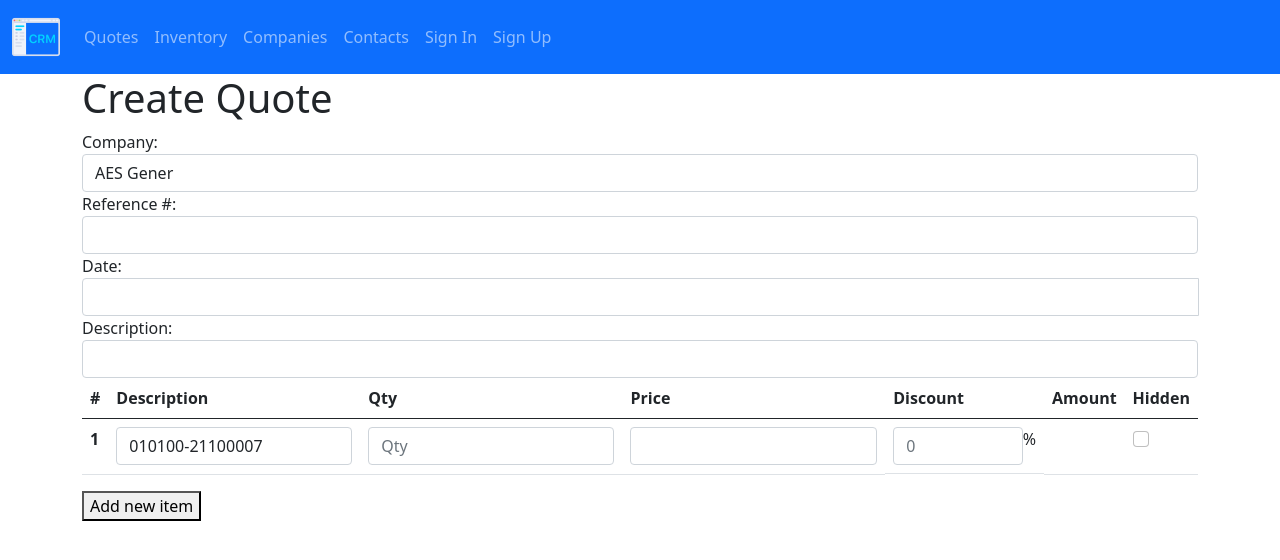
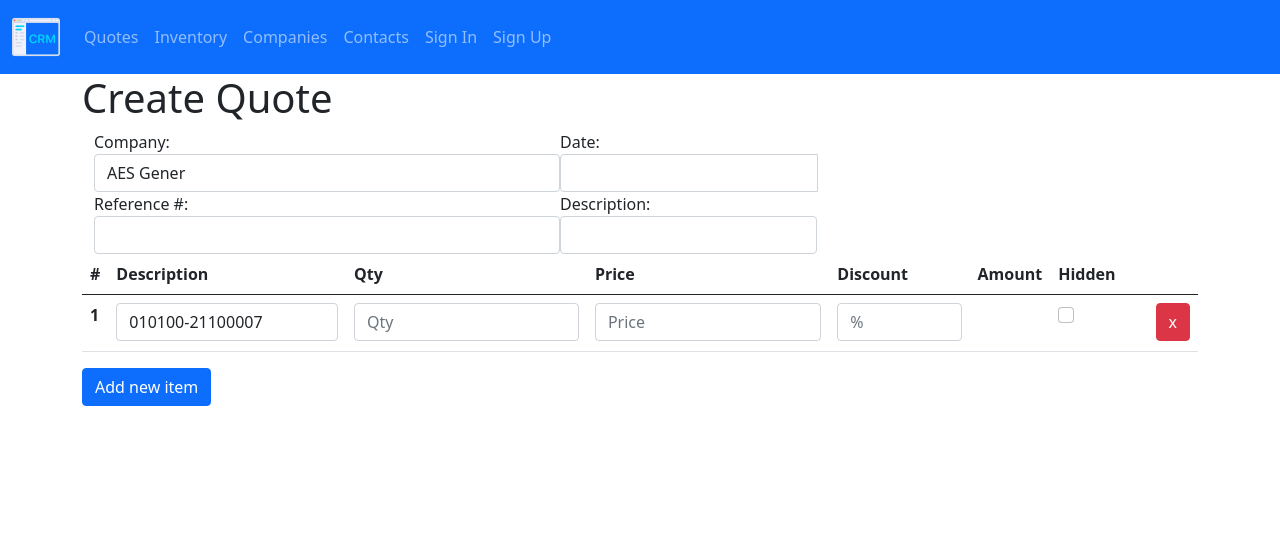
Before and after one commit to carlossgv/personalcrm-repo, a Django app: page /quote/create-quote in a window 1280 px wide. Shown: the top 560 px of the page. Run offline with Django 3.2, Linux system fonts and the light colour scheme; data comes from the database, SQL or seed files in the repository; some libraries are stand-ins or nearby versions.

Commit message:
most of quote rows finished

```diff
--- a/personalcrm/quote/static/quote/css/main.css
+++ b/personalcrm/quote/static/quote/css/main.css
@@ -1,4 +1,10 @@
 .discount-column {
+  /* display: flex;
+  height: max-content;
+  vertical-align: middle; */
+}
+
+#general-info {
   display: flex;
-  vertical-align: middle;
+  flex-wrap: wrap;
 }
--- a/personalcrm/quote/static/quote/js/main.js
+++ b/personalcrm/quote/static/quote/js/main.js
@@ -5,19 +5,133 @@ document.addEventListener('DOMContentLoaded', function () {
     new_quote_button.click(() => (location.href = 'create-quote'));
   }
 
-  $('#price, #qty, #discount').keyup(() => updateAmount());
+  $('.price, .qty, .discount').keyup((event) => {
+    let tr = event.target.closest('tr');
+    updateAmount(tr);
+  });
+
+  $('.deleteRowButton').click((event) => {
+    let tr = event.target.closest('tr');
+    deleteRow(tr);
+  });
+
+  $('#new-item').click(() => addNewLine());
+
+  $('.hiddenCheck').click((event) => {
+    let checkbox = event.target;
+    let tr = event.target.closest('tr');
+    hideRow(tr, checkbox);
+  });
 
   $('.datepicker').datepicker();
   console.log('Document loaded!');
 });
 
-function updateAmount() {
-  let amount = $('#amount-column');
-  let qty = $('#qty').val();
-  let price = $('#price').val();
-  let discount = $('#discount').val();
+function updateAmount(tr) {
+  let qty = $(tr).find('.qty').val();
+  let price = $(tr).find('.price').val();
+  let discount = $(tr).find('.discount').val();
 
-  amount.html((qty * price * (100 - discount)) / 100);
+  let amount = (qty * price * (100 - discount)) / 100;
 
-  console.log(amount.html(), qty, price, discount);
+  $(tr).find('.amount').html(amount);
 }
+
+function deleteRow(tr) {
+  $(tr).remove();
+}
+
+function hideRow(tr, checkbox) {
+  if ($(checkbox).is(':checked')) {
+    $(tr).css('background-color', 'gainsboro');
+  } else {
+    $(tr).css('background-color', 'white');
+  }
+}
+
+function addNewLine() {
+  number = parseInt($('th').last().html());
+  if (number) {
+    number = ++number;
+  } else {
+    number = 1;
+  }
+
+  fetch('request-product-options')
+    .then((response) => response.json())
+    .then((data) => {
+      product_options = data['product_options'];
+      let products = '';
+
+      for (key in product_options) {
+        products = products.concat(`<option>${product_options[key]}</option>`);
+      }
+
+      let line = newLine(products);
+
+      $('tbody').append(line);
+
+      $('.price, .qty, .discount').keyup((event) => {
+        let tr = event.target.closest('tr');
+        updateAmount(tr);
+      });
+
+      $('.deleteRowButton').click((event) => {
+        let tr = event.target.closest('tr');
+        deleteRow(tr);
+      });
+
+      $('.hiddenCheck').click((event) => {
+        let checkbox = event.target;
+        let tr = event.target.closest('tr');
+        hideRow(tr, checkbox);
+      });
+    });
+}
+
+function newLine(products) {
+  let line =
+    '<tr>' +
+    '                        <th scope="row">' +
+    number +
+    '</th>' +
+    '                        <td class="description-column">' +
+    '                            <div class="form-group">' +
+    '                                <select class="form-control" id="companySelect">' +
+    `                                ${products}` +
+    '                                </select>' +
+    '                            </div>' +
+    '                        </td>' +
+    '                        <td class="qty-column">' +
+    '                            <div class="form-group">' +
+    '                                <input type="number" class="form-control qty" placeholder="Qty" min="0" step="1">' +
+    '                            </div>' +
+    '                        </td>' +
+    '                        <td class="price-column">' +
+    '                            <div class="form-group">' +
+    '                                <input type="number" class="form-control price" min="0.01" placeholder="Price">' +
+    '                            </div>' +
+    '                        </td>' +
+    '                        <td class="discount-column">' +
+    '                            <div class="form-group">' +
+    '                                <input type="number" class="form-control discount" id="discount" placeholder="%" min="0.01" max="99.99">' +
+    '                            </div>' +
+    // '                            <div>%</div>' +
+    '                        </td>' +
+    '                        <td class="amount-column">' +
+    '                            <div class="amount"></div>' +
+    '                        </td>' +
+    '                        <td class="hiddenCheck-column">' +
+    '                            <div class="form-check">' +
+    '                                <input class="form-check-input hiddenCheck" type="checkbox" value="">' +
+    '                            </div>' +
+    '                        </td>' +
+    '                        <td class="deleteRow-column">' +
+    '                            <div class="form-check">' +
+    '                                <button class="btn btn-danger deleteRowButton" type="button">x</button>' +
+    '                            </div>' +
+    '                        </td>' +
+    '                    </tr>';
+
+  return line;
+}
--- a/personalcrm/quote/templates/quote/create-quote.html
+++ b/personalcrm/quote/templates/quote/create-quote.html
@@ -3,6 +3,8 @@
 {% block body %}
     <h1>Create Quote</h1>
     <form id="new-quote-form" action="" method="post">
+        <div id="general-info" class="container-fluid">
+            <div id="general-first">
                 <div class="form-group">
                     <label for="companySelect">Company:</label>
                     <select class="form-control" id="companySelect">
@@ -15,6 +17,8 @@
                     <label for="reference">Reference #:</label>
                     <input type="text" class="form-control" id="reference" placeholder="">
                 </div>
+            </div>
+            <div id="general-second">
                 <div class="form-group">
                     <label for="reference">Date:</label>
                     <div class="input-group date" data-provide="datepicker">
@@ -28,6 +32,8 @@
                     <label for="description">Description:</label>
                     <input type="text" class="form-control" id="description" placeholder="">
                 </div>
+            </div>
+        </div>
         <div class="form-group">
             <table class="table" id="form-table">
                 <thead>
@@ -39,10 +45,11 @@
                         <th scope="col">Discount</th>
                         <th scope="col">Amount</th>
                         <th scope="col">Hidden</th>
+                        <th scope="col"></th>
                     </tr>
                 </thead>
                 <tbody>
-                    <tr id="row-1">
+                    <tr>
                         <th scope="row">1</th>
                         <td class="description-column">
                             <div class="form-group">
@@ -55,30 +62,39 @@
                         </td>
                         <td class="qty-column">
                             <div class="form-group">
-                                <input type="number" class="form-control" id="qty" placeholder="Qty" min="0" step="1">
+                                <input type="number" class="form-control qty" placeholder="Qty" min="0" step="1">
                             </div>
                         </td>
                         <td class="price-column">
                             <div class="form-group">
-                                <input type="number" class="form-control" id="price" min="0.01">
+                                <input type="number" class="form-control price" min="0.01" placeholder="Price">
                             </div>
                         </td>
                         <td class="discount-column">
                             <div class="form-group">
-                                <input type="number" class="form-control" id="discount" placeholder="0" min="0.01" max="99.99">
+                                <input type="number" class="form-control discount" id="discount" placeholder="%" min="0.01" max="99.99">
                             </div>
-                            <div>%</div>
+                            <!-- <div>%</div> -->
                         </td>
-                        <td class="amount-column"></td>
-                        <td class="hidden-column">
+                        <td class="amount-column">
+                            <div class="amount"></div>
+                        </td>
+                        <td class="hiddenCheck-column">
                             <div class="form-check">
-                                <input class="form-check-input" type="checkbox" value="" id="hiddenCheck">
+                                <input class="form-check-input hiddenCheck" type="checkbox" value="">
+                            </div>
+                        </td>
+                        <td class="deleteRow-column">
+                            <div class="form-check">
+                                <button class="btn btn-danger deleteRowButton" type="button">x</button>
                             </div>
                         </td>
                     </tr>
                 </tbody>
             </table>
-            <button id="new-item">Add new item</button>
+            <div>
+                <button type="button" class="btn btn-primary" id="new-item">Add new item</buttont>
+            </div>
         </div>
 
     </form>
--- a/personalcrm/quote/urls.py
+++ b/personalcrm/quote/urls.py
@@ -4,4 +4,10 @@ from . import views
 urlpatterns = [
     path("", views.home, name="quote-home"),
     path("create-quote", views.create_quote, name="create-quote"),
+    # JSON routes
+    path(
+        "request-product-options",
+        views.request_product_options,
+        name="request-product-options",
+    ),
 ]
--- a/personalcrm/quote/views.py
+++ b/personalcrm/quote/views.py
@@ -1,3 +1,4 @@
+from django.http.response import JsonResponse
 from django.shortcuts import render
 from .models import Product, User, Company, Contact
 from .utils import createProduct, createCompany, createQuote
@@ -21,3 +22,11 @@ def create_quote(request):
         "quote/create-quote.html",
         {"company_options": company_options, "product_options": product_options},
     )
+
+
+def request_product_options(request):
+
+    product_options = Product.objects.all().values("pn")
+    product_options = [d["pn"] for d in product_options]
+
+    return JsonResponse({"product_options": product_options})
```
Lines whose indentation alone changed are shown as unchanged.
